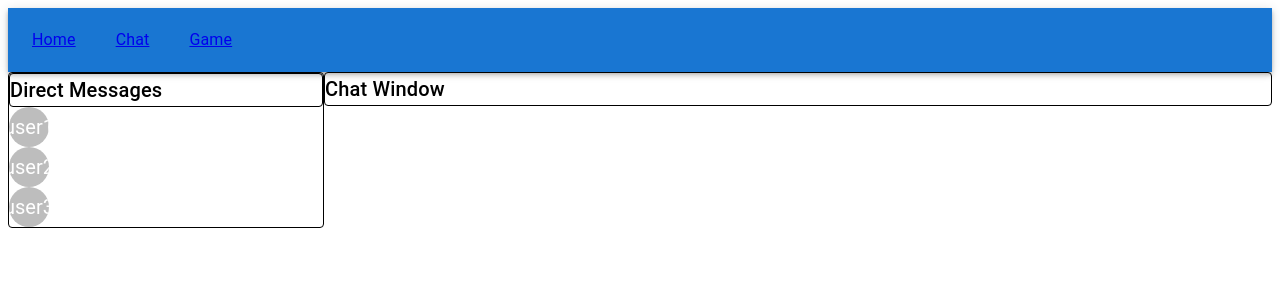
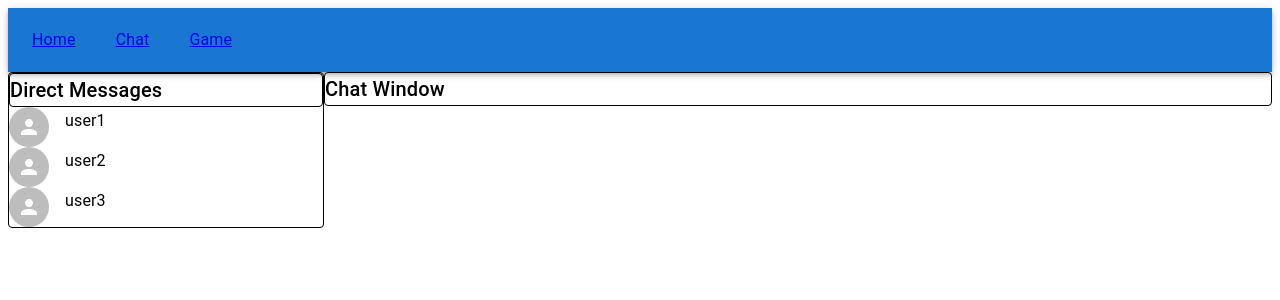
Before and after one commit to Shuta-syd/42-ft_transcendence, a React (Create React App) app in the folder frontend/: page /chat in a window 1280 px wide. Shown: the top 300 px of the page. Built offline with nearby package versions, Linux system fonts and the light colour scheme.

Commit message:
#12 [add] display of users who can DM add

```diff
--- a/frontend/src/components/ChatFriendsComponent.tsx
+++ b/frontend/src/components/ChatFriendsComponent.tsx
@@ -1,5 +1,6 @@
-import { Avatar } from "@mui/material";
+import { Avatar, Grid, Link, Typography } from "@mui/material";
 import { Stack } from "@mui/system";
+import PersonIcon from '@mui/icons-material/Person';
 import React from "react";
 
 /**
@@ -10,9 +11,14 @@ export default function ChatFriendsComponent() {
   return (
     <Stack>
       {friends.map((friend, idx) => (
-        <>
-          <Avatar>{friend}</Avatar>
-        </>
+        <Grid container spacing={2} key={idx}>
+          <Grid item>
+            <Avatar ><PersonIcon /></Avatar>
+          </Grid>
+          <Grid item>
+            <Typography variant="subtitle1">{friend}</Typography>
+          </Grid>
+        </Grid>
       ))}
     </Stack>
   )
```
